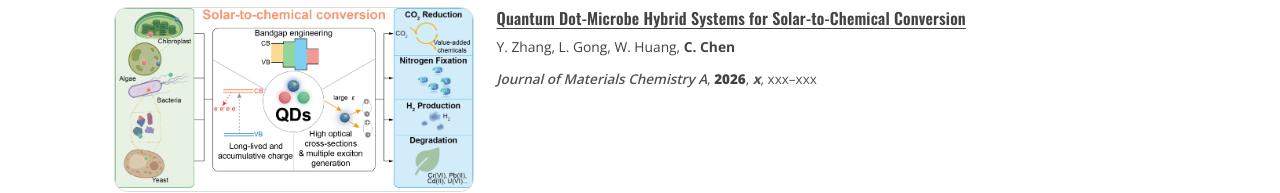
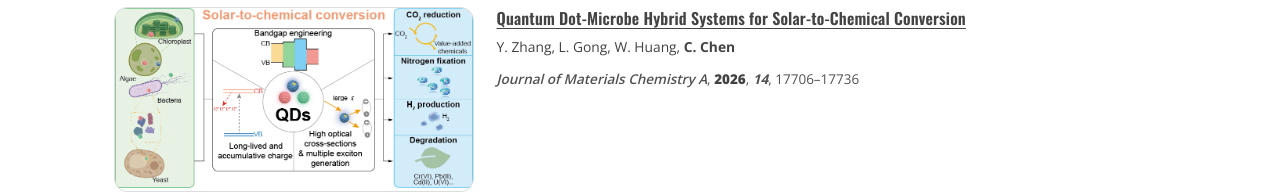
Before and after one commit to Chiccccccc/Chiccccccc.github.io, a Next.js app: page /publications in a window 1280 px wide. Shown: the part 421-614 px from the top of the page. Built offline with nearby package versions, Linux system fonts and the light colour scheme.

Commit message:
Update site

```diff
--- a/app/publications/page.tsx
+++ b/app/publications/page.tsx
@@ -47,8 +47,8 @@
     link: "https://pubs.rsc.org/en/content/articlelanding/2026/ta/d6ta00739b",
     authors: "Y. Zhang, L. Gong, W. Huang, C. Chen",
     venue: "Journal of Materials Chemistry A",
-    volume: "x",
-    pages: "xxx–xxx",
+    volume: "14",
+    pages: "17706–17736",
     image: "/publications/jmca2026.png",
   },
   {
```
Also changed, not shown: public/publications/jmca2026.png, public/robots.txt (added), 1 other file (tests, documents, lock files or other folders).
